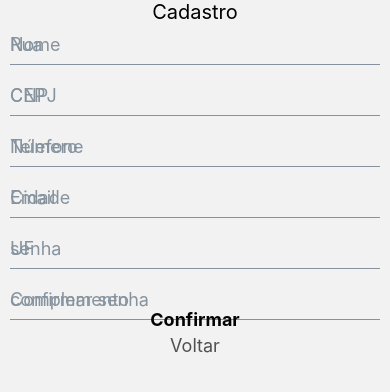
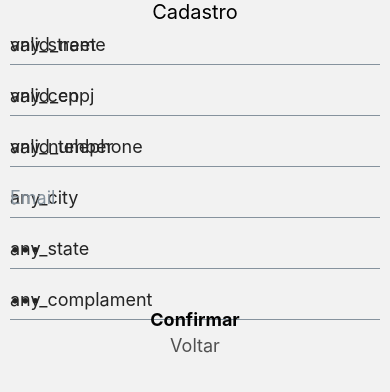
Before and after one commit to eltonCasacio/webgaz-mobile, a React Native app: screen /SignUp in a window 390 px wide. Shown: the top 392 px of the page. Built offline with nearby package versions, Linux system fonts and the light colour scheme.

Commit message:
feat: :sparkles: add signup
signup redirect to signin if ok

```diff
--- a/src/mocks/Company.ts
+++ b/src/mocks/Company.ts
@@ -7,7 +7,7 @@ export const CompanyMocks = {
   info: {
     name: 'valid_name',
     cnpj: 'valid_cnpj',
-    telephone: 'valid_cnpj',
+    telephone: 'valid_telephone',
   },
   address: {
     cep: 'any_cep',
--- a/src/pages/SignUp/index.tsx
+++ b/src/pages/SignUp/index.tsx
@@ -1,58 +1,58 @@
 import * as S from './styles';
 import React, {useState} from 'react';
-import {useNavigation} from '@react-navigation/native';
 import {Input} from 'react-native-elements';
 import Buttom from '../../components/Buttom';
 import {signup} from '../../service/auth';
 
 import {CompanyMocks} from '../../mocks/Company';
 
-const SignUp: React.FC = () => {
-  const navigation = useNavigation();
+const SignUp: React.FC = ({navigation}: any) => {
+  const [email, setEmail] = useState('');
+  const [password, setPassword] = useState('123');
+  const [passwordConfirmation, setPasswordConfirmation] = useState('123');
 
-  const [email, setEmail] = useState('');
-  const [password, setPassword] = useState('');
-  const [passwordConfirmation, setPasswordConfirmation] = useState('');
+  const [name, setName] = useState(CompanyMocks.info.name);
+  const [cnpj, setCnpj] = useState(CompanyMocks.info.cnpj);
+  const [telephone, setTelephone] = useState(CompanyMocks.info.telephone);
 
-  const [name, setName] = useState('');
-  const [cnpj, setCnpj] = useState('');
-  const [telephone, setTelephone] = useState('');
-
-  const [cep, setCep] = useState('');
-  const [city, setCity] = useState('');
-  const [state, setState] = useState('');
-  const [street, setStreet] = useState('');
-  const [number, setNumber] = useState('');
-  const [complement, setComplement] = useState('');
+  const [cep, setCep] = useState(CompanyMocks.address.cep);
+  const [city, setCity] = useState(CompanyMocks.address.city);
+  const [state, setState] = useState(CompanyMocks.address.state);
+  const [street, setStreet] = useState(CompanyMocks.address.street);
+  const [number, setNumber] = useState(CompanyMocks.address.number);
+  const [complement, setComplement] = useState(CompanyMocks.address.complement);
 
   const [validated, setValidated] = useState(false);
 
-  const handleConfirm = () => {
+  const handleConfirm = async () => {
     const data = {
       userAuth: {
         email: email,
-        password: password,
-        passwordConfirmation: passwordConfirmation,
+        password: CompanyMocks.userAuth.password,
+        passwordConfirmation: CompanyMocks.userAuth.passwordConfirmation,
       },
       info: {
-        name: name,
-        cnpj: cnpj,
-        telephone: telephone,
+        name: CompanyMocks.info.name,
+        cnpj: CompanyMocks.info.cnpj,
+        telephone: CompanyMocks.info.telephone,
       },
       address: {
-        cep: cep,
-        city: city,
-        state: state,
-        street: street,
-        number: number,
-        complement: complement,
+        cep: CompanyMocks.address.cep,
+        city: CompanyMocks.address.city,
+        state: CompanyMocks.address.state,
+        street: CompanyMocks.address.street,
+        number: CompanyMocks.address.number,
+        complement: CompanyMocks.address.complement,
       },
     };
 
     setValidated(true);
 
     if (isValid()) {
-      signup(data);
+      const res = await signup(data);
+      if (res.status === 201) {
+        navigation.navigate('SignIn');
+      }
     }
   };
 
@@ -68,7 +68,8 @@ const SignUp: React.FC = () => {
       !!state &&
       !!street &&
       !!number &&
-      !!complement
+      !!complement &&
+      !!email
     );
   };
 
@@ -81,6 +82,7 @@ const SignUp: React.FC = () => {
           placeholder="Nome"
           textContentType="name"
           onChangeText={value => setName(value)}
+          value={name}
           style={
             validated && name === '' && {borderWidth: 1, borderColor: 'red'}
           }
@@ -91,6 +93,7 @@ const SignUp: React.FC = () => {
           placeholder="CNPJ"
           keyboardType="numeric"
           onChangeText={value => setCnpj(value)}
+          value={cnpj}
           style={
             validated && cnpj === '' && {borderWidth: 1, borderColor: 'red'}
           }
@@ -101,6 +104,7 @@ const SignUp: React.FC = () => {
           placeholder="Telefone"
           keyboardType="numeric"
           onChangeText={value => setTelephone(value)}
+          value={telephone}
           style={
             validated &&
             telephone === '' && {borderWidth: 1, borderColor: 'red'}
@@ -114,6 +118,7 @@ const SignUp: React.FC = () => {
           placeholder="Rua"
           textContentType="streetAddressLine1"
           onChangeText={value => setStreet(value)}
+          value={street}
           style={
             validated && street === '' && {borderWidth: 1, borderColor: 'red'}
           }
@@ -125,6 +130,7 @@ const SignUp: React.FC = () => {
           keyboardType="numeric"
           textContentType="postalCode"
           onChangeText={value => setCep(value)}
+          value={cep}
           style={
             validated && cep === '' && {borderWidth: 1, borderColor: 'red'}
           }
@@ -135,6 +141,7 @@ const SignUp: React.FC = () => {
           placeholder="Número"
           keyboardType="numeric"
           onChangeText={value => setNumber(value)}
+          value={number}
           style={
             validated && number === '' && {borderWidth: 1, borderColor: 'red'}
           }
@@ -145,6 +152,7 @@ const SignUp: React.FC = () => {
           placeholder="Cidade"
           textContentType="addressCity"
           onChangeText={value => setCity(value)}
+          value={city}
           style={
             validated && city === '' && {borderWidth: 1, borderColor: 'red'}
           }
@@ -155,6 +163,7 @@ const SignUp: React.FC = () => {
           placeholder="UF"
           textContentType="addressCityAndState"
           onChangeText={value => setState(value)}
+          value={state}
           style={
             validated && state === '' && {borderWidth: 1, borderColor: 'red'}
           }
@@ -164,6 +173,7 @@ const SignUp: React.FC = () => {
           autoCompleteType={false}
           placeholder="Complemento"
           onChangeText={value => setComplement(value)}
+          value={complement}
           style={
             validated &&
             complement === '' && {borderWidth: 1, borderColor: 'red'}
@@ -176,6 +186,7 @@ const SignUp: React.FC = () => {
         placeholder="Email"
         textContentType="emailAddress"
         onChangeText={value => setEmail(value)}
+        value={email}
         style={
           validated && email === '' && {borderWidth: 1, borderColor: 'red'}
         }
@@ -186,6 +197,7 @@ const SignUp: React.FC = () => {
         placeholder="senha"
         secureTextEntry={true}
         onChangeText={value => setPassword(value)}
+        value={password}
         style={
           validated && password === '' && {borderWidth: 1, borderColor: 'red'}
         }
@@ -196,6 +208,7 @@ const SignUp: React.FC = () => {
         placeholder="confirmar senha"
         secureTextEntry={true}
         onChangeText={value => setPasswordConfirmation(value)}
+        value={passwordConfirmation}
         style={
           validated &&
           passwordConfirmation === '' && {borderWidth: 1, borderColor: 'red'}
--- a/src/service/auth.ts
+++ b/src/service/auth.ts
@@ -24,11 +24,10 @@ export async function signIn({
   }
 }
 
-export async function signup(params: CompanyType): Promise<CompanyType> {
+export async function signup(params: CompanyType): Promise<any> {
   try {
-    const data = await API.post('signup', params);
-    console.log('SERVICE::SIGNUP::', data);
-    return params;
+    const res = await API.post('signup', params);
+    return res;
   } catch (error) {
     console.log('SERVICE::SIGNIN::Erro', error);
   }
```
